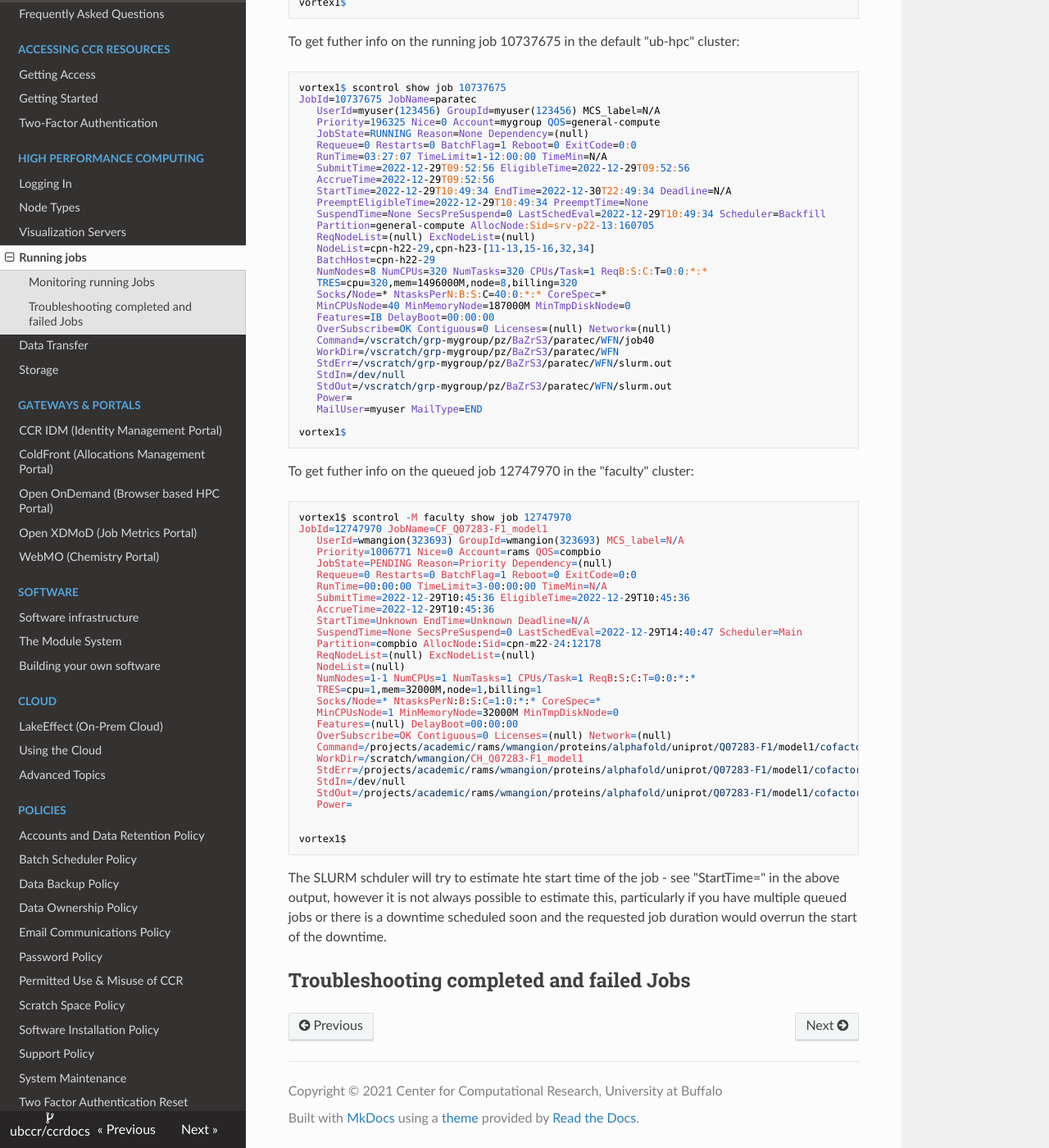
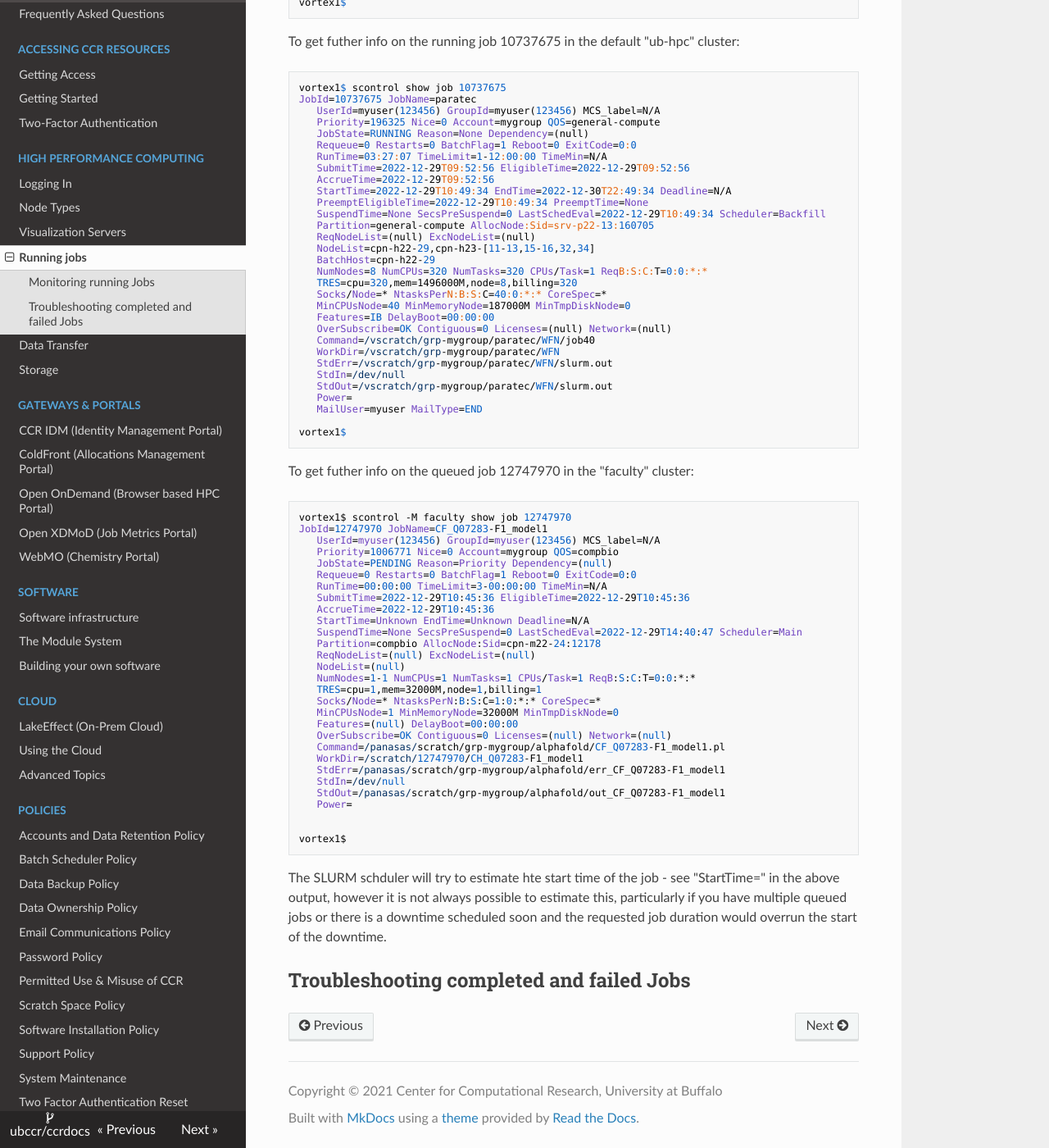
Before and after one commit to ubccr/ccrdocs, an MkDocs documentation site: the page built from pages/hpc/jobs.md, in a window 1280 px wide and 1400 px high, scrolled down 942 px. Shown: the whole window at 82% size. Built offline with MkDocs 1.6.1, drawn with Linux system fonts in a browser that asks for light colours; nearby versions of some CDN libraries.

Commit message:
De-identify job outputs
Tony

```diff
--- a/pages/hpc/jobs.md
+++ b/pages/hpc/jobs.md
@@ -68,11 +68,11 @@ To get futher info on the running job 10737675 in the default "ub-hpc" cluster:
        MinCPUsNode=40 MinMemoryNode=187000M MinTmpDiskNode=0
        Features=IB DelayBoot=00:00:00
        OverSubscribe=OK Contiguous=0 Licenses=(null) Network=(null)
-       Command=/vscratch/grp-mygroup/pz/BaZrS3/paratec/WFN/job40
-       WorkDir=/vscratch/grp-mygroup/pz/BaZrS3/paratec/WFN
-       StdErr=/vscratch/grp-mygroup/pz/BaZrS3/paratec/WFN/slurm.out
+       Command=/vscratch/grp-mygroup/paratec/WFN/job40
+       WorkDir=/vscratch/grp-mygroup/paratec/WFN
+       StdErr=/vscratch/grp-mygroup/paratec/WFN/slurm.out
        StdIn=/dev/null
-       StdOut=/vscratch/grp-mygroup/pz/BaZrS3/paratec/WFN/slurm.out
+       StdOut=/vscratch/grp-mygroup/paratec/WFN/slurm.out
        Power=
        MailUser=myuser MailType=END
 
@@ -83,8 +83,8 @@ To get futher info on the queued job 12747970 in the "faculty" cluster:
 
     vortex1$ scontrol -M faculty show job 12747970
     JobId=12747970 JobName=CF_Q07283-F1_model1
-       UserId=wmangion(323693) GroupId=wmangion(323693) MCS_label=N/A
-       Priority=1006771 Nice=0 Account=rams QOS=compbio
+       UserId=myuser(123456) GroupId=myuser(123456) MCS_label=N/A
+       Priority=1006771 Nice=0 Account=mygroup QOS=compbio
        JobState=PENDING Reason=Priority Dependency=(null)
        Requeue=0 Restarts=0 BatchFlag=1 Reboot=0 ExitCode=0:0
        RunTime=00:00:00 TimeLimit=3-00:00:00 TimeMin=N/A
@@ -101,11 +101,11 @@ To get futher info on the queued job 12747970 in the "faculty" cluster:
        MinCPUsNode=1 MinMemoryNode=32000M MinTmpDiskNode=0
        Features=(null) DelayBoot=00:00:00
        OverSubscribe=OK Contiguous=0 Licenses=(null) Network=(null)
-       Command=/projects/academic/rams/wmangion/proteins/alphafold/uniprot/Q07283-F1/model1/cofactor/CF_Q07283-F1_model1.pl
-       WorkDir=/scratch/wmangion/CH_Q07283-F1_model1
-       StdErr=/projects/academic/rams/wmangion/proteins/alphafold/uniprot/Q07283-F1/model1/cofactor/err_CF_Q07283-F1_model1
+       Command=/panasas/scratch/grp-mygroup/alphafold/CF_Q07283-F1_model1.pl
+       WorkDir=/scratch/12747970/CH_Q07283-F1_model1
+       StdErr=/panasas/scratch/grp-mygroup/alphafold/err_CF_Q07283-F1_model1
        StdIn=/dev/null
-       StdOut=/projects/academic/rams/wmangion/proteins/alphafold/uniprot/Q07283-F1/model1/cofactor/out_CF_Q07283-F1_model1
+       StdOut=/panasas/scratch/grp-mygroup/alphafold/out_CF_Q07283-F1_model1
        Power=
 
 
```
